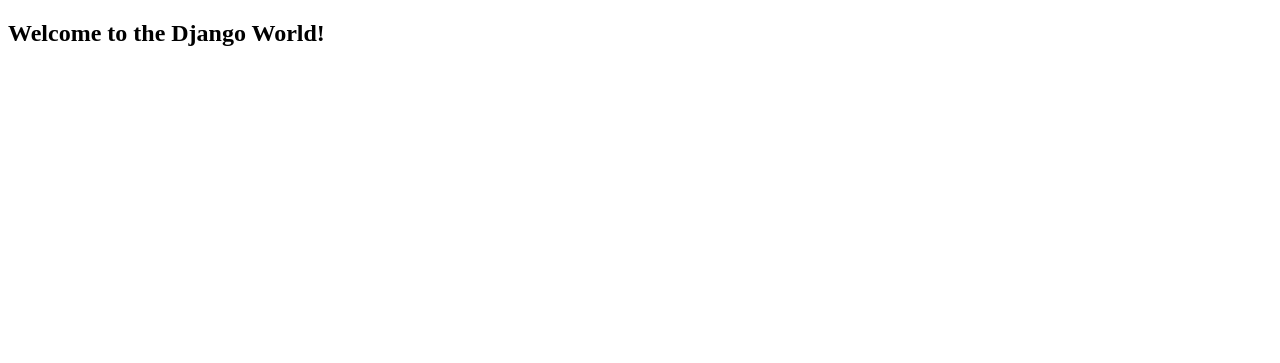
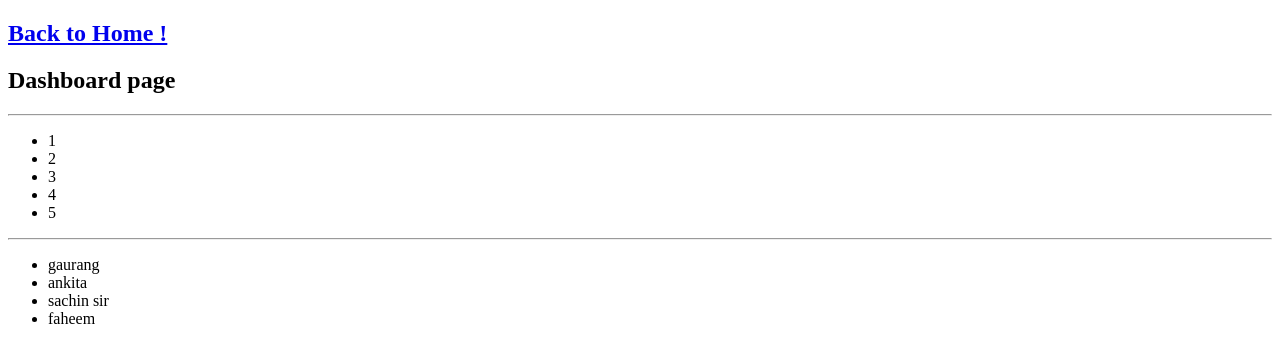
Before and after one commit to gaurangpalaskar/healthcare, a Django app: page /dashboard/ in a window 1280 px wide. Shown: the top 363 px of the page. Run offline with Django 5.2, Linux system fonts and the light colour scheme.

Commit message:
in views- added dictionary to response of function,home.html- used jinja template, dashboard.html- used jinja template and saw different way to access dict in python in html, urls.py - used name attribute as unique identifier

```diff
--- a/templates/dashboard.html
+++ b/templates/dashboard.html
@@ -9,7 +9,31 @@
 </head>
 
 <body>
-    <h2>Welcome to the Django World!</h2>
+    <a href="{% url 'home-page' %}" >    <!-- used jinja template, this is it's syntax / it also contains dynamic content -->
+        <h2>Back to Home !</h2>
+    </a>
+    <h2>Dashboard page</h2>
+
+    <hr>
+
+    <ul>
+        {% for num in numbers %}          <!-- different way of accessing python dictionary in html -->
+            <li>
+                {{ num }}
+            </li>
+        {% endfor %}
+    </ul>
+
+    <hr>
+
+    <ul>
+        {% for name in names %}
+            <li>
+                {{ name }}
+            </li>
+        {% endfor %}
+        </ul>
+
 </body>
 
 </html>
--- a/website/urls.py
+++ b/website/urls.py
@@ -1,10 +1,11 @@
 from django.contrib import admin
 from django.urls import path
 
-from .views import index,dashboard
+from .views import index,dashboard,home
 
 urlpatterns = [
     path('admin/', admin.site.urls),
     path('index/', index),
-    path('dashboard/',dashboard),
+    path('dashboard/', dashboard , name="dashboard-page"),    # name is a unique identifier for URL pattern
+    path('home/', home , name="home-page"),
 ]
--- a/website/views.py
+++ b/website/views.py
@@ -5,4 +5,12 @@ def index(request):
     return HttpResponse("hello world!")
 
 def dashboard(request):
-    return render(request,"dashboard.html")
+    context = {"numbers" : [1,2,3,4,5] ,
+    "names" : ['gaurang','ankita','sachin sir','faheem']
+    }
+    return render(request,"dashboard.html",context)
+
+def home(request):
+    message1 = "welcome to home page from views.py"
+    data = {'message1':message1}
+    return render(request,"home.html",data)
```
Also changed, not shown: templates/home.html (added, +20 -0 lines).
